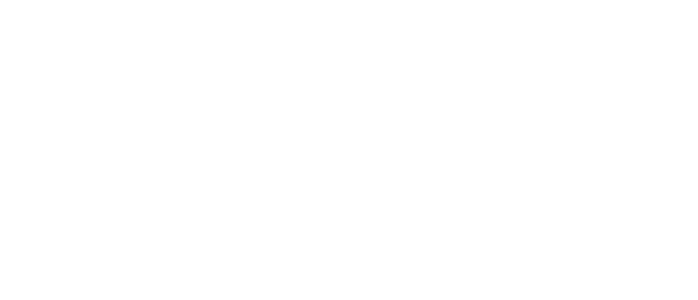
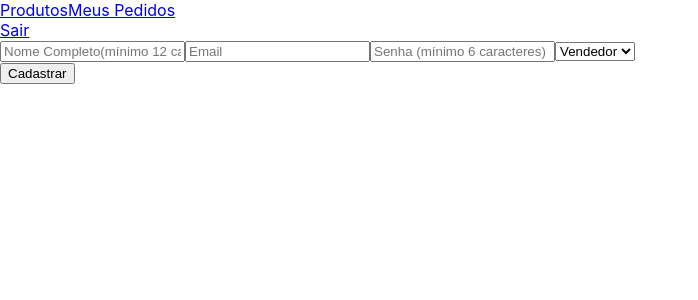
Before and after one commit to obeaune/delivery-app, a React (Create React App) app in the folder front-end/: page /admin/manage in a window 1280 px wide. Shown: the top 300 px of the page, without its empty margins (0-698 px from the left). Built offline with nearby package versions, Linux system fonts and the light colour scheme.

Commit message:
feature: admin route and page OK

```diff
--- a/front-end/src/App.js
+++ b/front-end/src/App.js
@@ -8,6 +8,7 @@
 import CustomerOrdersPage from './pages/CustomerOrdersPage';
 import Checkout from './pages/CheckoutCustomer';
 import OrderDetailsCustomer from './pages/OrdDetailsCustomer';
+import Admin from './pages/Admin';
 
 function App() {
   return (
@@ -26,6 +27,7 @@
 
       <Route path="/seller/orders/:id" component={ SellerOrderDetail } />
       <Route path="/seller/orders" component={ SellerOrdersPage } />
+      <Route path="/admin/manage" component={ Admin } />
     </Switch>
   );
 }
--- /dev/null
+++ b/front-end/src/pages/Admin.js
@@ -0,0 +1,76 @@
+import React, { useState } from 'react';
+// import axios from 'axios';
+import NavBar from '../components/navBar';
+
+const INITIAL_STATE = {
+  email: '',
+  password: '',
+  type: '',
+  name: '',
+};
+function Admin() {
+  const userType = ['Vendedor'];
+  const [userData, setUserData] = useState(INITIAL_STATE);
+  // const [alreadyCreated, setAlreadyCreated] = useState(false);
+  const { email, name, password } = userData;
+  const handleInput = ({ target: { name: nameInput, value } }) => {
+    setUserData((prev) => ({ ...prev, [nameInput]: value }));
+  };
+  return (
+    <div className="general-page">
+      <NavBar />
+      <form>
+        <input
+          type="text"
+          data-testid="admin_manage__input-name"
+          onChange={ handleInput }
+          value={ name }
+          name="name"
+          placeholder="Nome Completo(mínimo 12 caracteres)"
+        />
+        <input
+          type="text"
+          data-testid="admin_manage__input-email"
+          onChange={ handleInput }
+          value={ email }
+          name="email"
+          placeholder="Email"
+        />
+        <input
+          type="password"
+          data-testid="admin_manage__input-password"
+          onChange={ handleInput }
+          value={ password }
+          name="password"
+          placeholder="Senha (mínimo 6 caracteres)"
+        />
+        <select
+          data-testid="admin_manage__select-role"
+          defaultValue={ userType[0] }
+          name="type"
+          // onChange={ }
+        >
+          { userType.length && userType.map((user, index) => (
+            <option key={ index } value={ user }>{user}</option>
+          ))}
+        </select>
+        {/* <span
+          data-testid="common_login__element-invalid-email"
+          style={ { display: !alreadyCreated && 'none' } }
+        >
+          Usuário não cadastrado!
+        </span> */}
+        <div className="section-btns">
+          <button
+            type="button"
+            data-testid="admin_manage__button-register"
+            className="button-general button--flex"
+          >
+            Cadastrar
+          </button>
+        </div>
+      </form>
+    </div>
+  );
+}
+export default Admin;
--- a/front-end/src/pages/OrdDetailsCustomer.js
+++ b/front-end/src/pages/OrdDetailsCustomer.js
@@ -62,12 +62,10 @@
 
       <div>
         <h3
-          data-testid={
-            `customer_order_details__element-order-details-label-order-${dataOrder.id}`
-          }
+          data-testid="customer_order_details__element-order-details-label-order-id"
         >
           Pedido:
-          { dataOrder.id }
+          { id }
         </h3>
         <h2
           data-testid="customer_order_details__element-order-details-label-seller-name"
```
